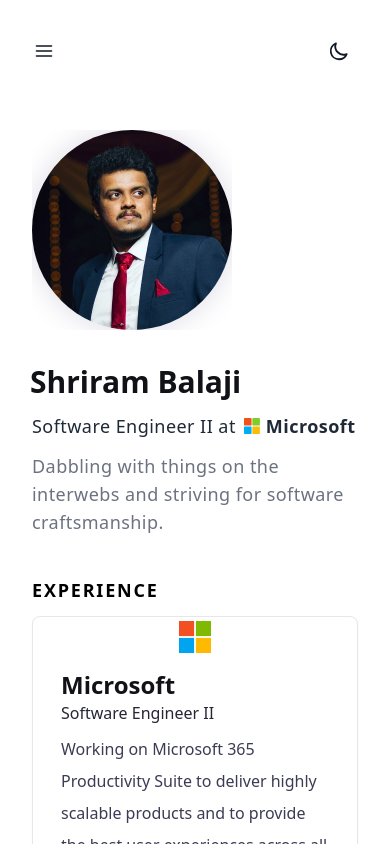
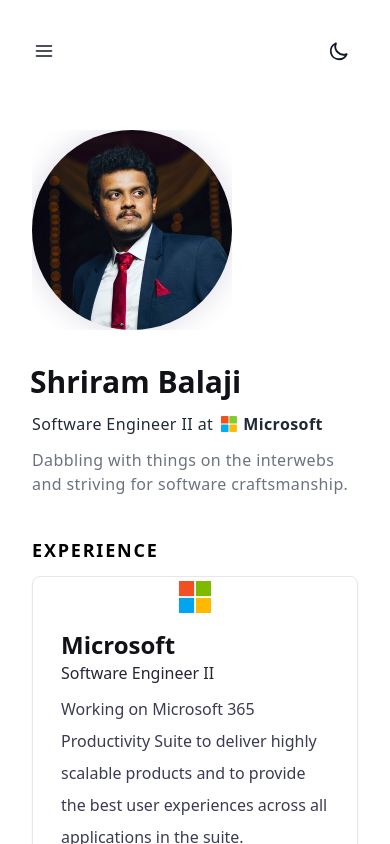
Before and after one commit to shrirambalaji/shrirambalaji.com, a Next.js app: page / in a window 390 px wide. Shown: the top 844 px of the page. Built offline with nearby package versions, Linux system fonts and the light colour scheme.

Commit message:
fix(accessibility): fix keyboard tab navigation in home page
* fix fontsize for bio.title in smaller screens

```diff
--- a/src/components/MenuButton.tsx
+++ b/src/components/MenuButton.tsx
@@ -1,6 +1,5 @@
 import { ButtonHTMLAttributes, ClassAttributes, SVGProps } from "react";
 import cn from "classnames";
-import NextLink from "next/link";
 
 type IconProps = JSX.IntrinsicAttributes & SVGProps<SVGSVGElement>;
 export const MenuButton = (
--- a/src/components/Navbar.tsx
+++ b/src/components/Navbar.tsx
@@ -75,7 +75,7 @@
 
 const NavItem = (props: NavLinkProps) => {
   return (
-    <li>
+    <li tabIndex={0}>
       <NavLink {...props} />
     </li>
   );
--- a/src/pages/index.tsx
+++ b/src/pages/index.tsx
@@ -38,7 +38,11 @@
           darkModeInvert,
         }) => {
           return (
-            <li key={company} className="group relative cursor-pointer">
+            <li
+              key={company}
+              className="group relative cursor-pointer"
+              tabIndex={0}
+            >
               <GradientDropShadow />
               <div className="relative flex flex-col items-center rounded-lg border bg-white px-3 py-1 shadow-sm dark:border-ghostindigo-800 dark:bg-ghostindigo-900 md:flex-row md:py-4 md:px-6">
                 <Image
@@ -79,17 +83,20 @@
   return (
     <PageContainer>
       <div className="flex  flex-col-reverse items-start md:flex-row">
-        <section className="mt-7 flex w-full flex-col gap-3 md:placeholder:pr-8">
+        <section
+          className="mt-7 flex w-full flex-col gap-3 md:placeholder:pr-8"
+          role={"contentinfo"}
+        >
           <h1 className="ml-[-2px] text-3xl font-bold text-ghostindigo-900 dark:text-white md:text-5xl">
             {bio.name}
           </h1>
-          <h2 className="inline-flex items-center text-lg tracking-wide text-gray-800 dark:text-gray-300 md:text-xl">
+          <h2 className="text-md inline-flex items-center tracking-wide text-gray-800 dark:text-gray-300 md:text-xl">
             {currentWorkplace.title} at
             <span className="ml-2 inline-flex items-center gap-1.5 font-bold tracking-wide text-gray-800 dark:text-gray-300">
               {currentWorkplace.company === "Microsoft" && <MicrosoftLogo />}
             </span>
           </h2>
-          <p className="text-lg tracking-wide text-gray-500 dark:text-gray-400 md:text-sm">
+          <p className="text-md tracking-wide text-gray-500 dark:text-gray-400 md:text-sm">
             {bio.about}
           </p>
         </section>
```
